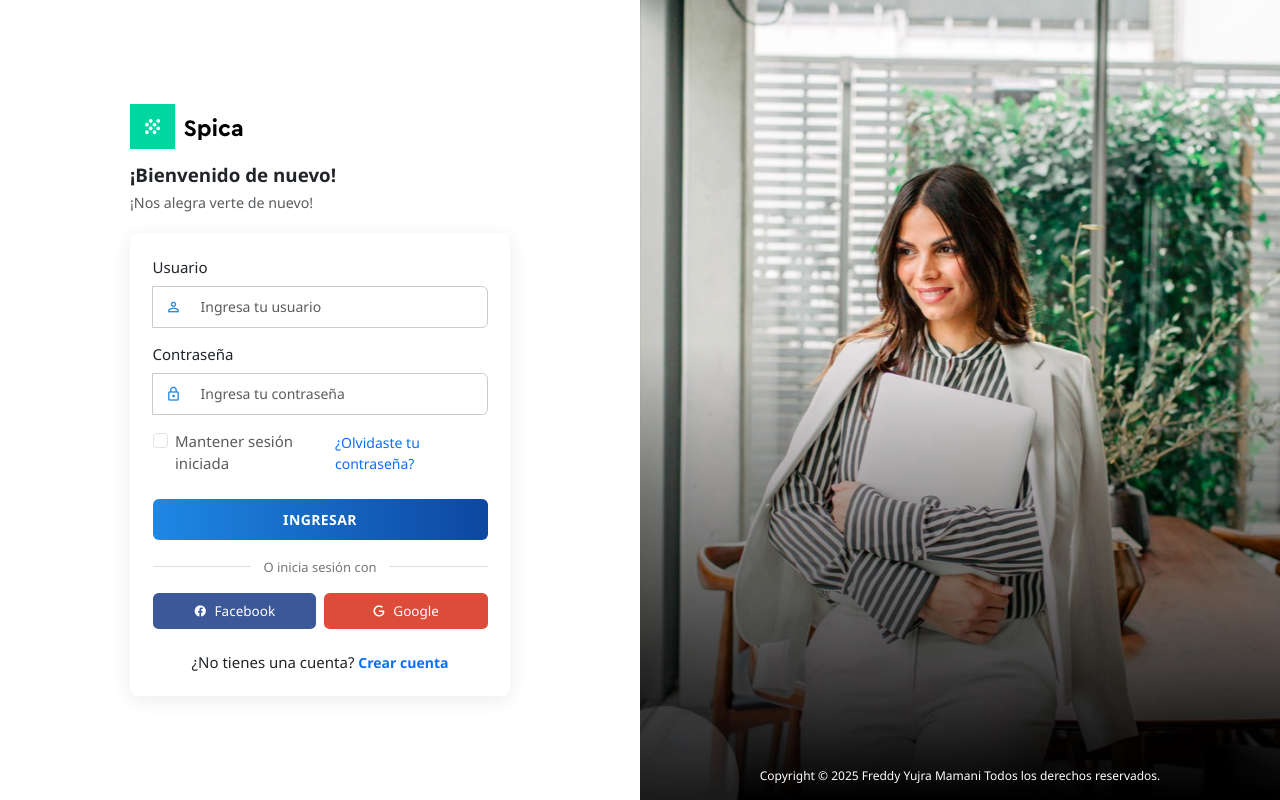
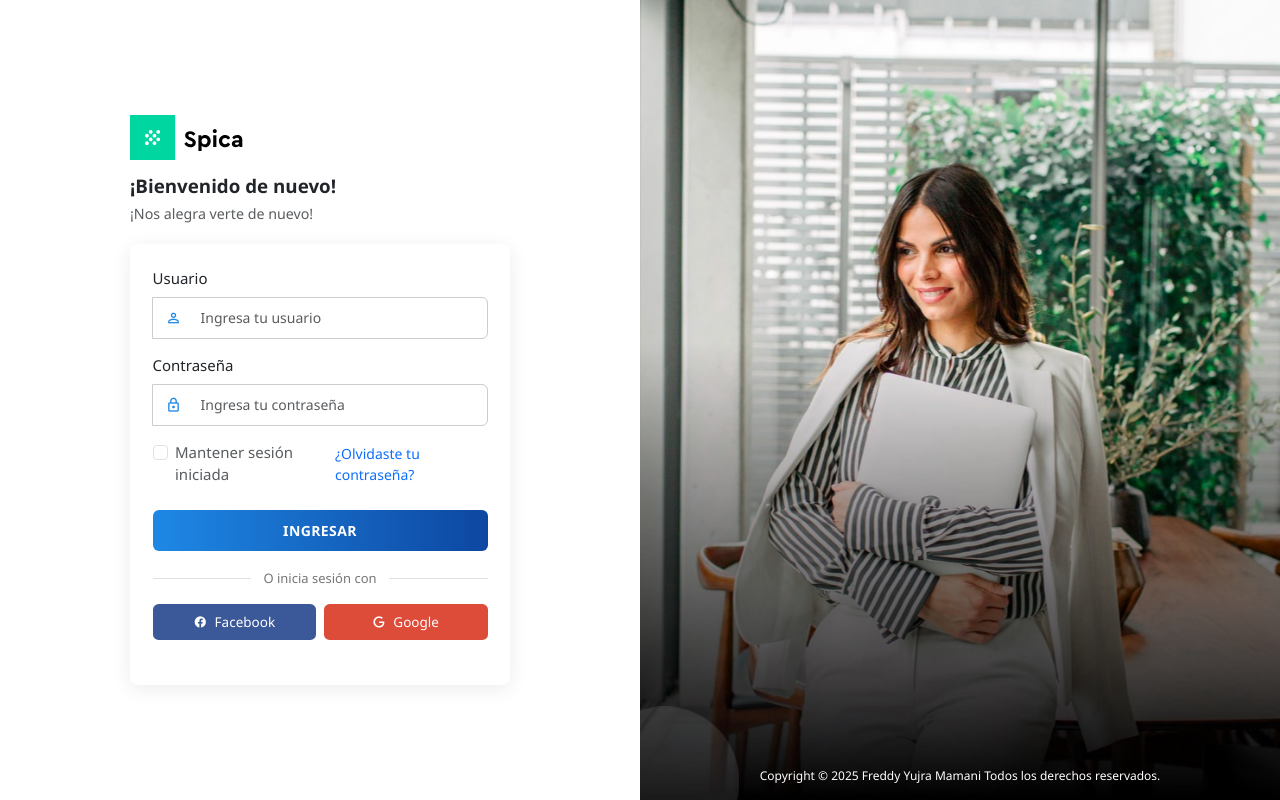
Before and after one commit to FreddyJasonQ/sistema-farmacia-flask-mvc, a Flask app: page /login in a window 1280 px wide. Run offline with Flask 3, Linux system fonts and the light colour scheme; some libraries are stand-ins or nearby versions.

Commit message:
arreglos en plantilla login

```diff
--- a/templates/auth/login.html
+++ b/templates/auth/login.html
@@ -153,10 +153,6 @@
                                 <i class="mdi mdi-google me-2"></i>Google
                             </button>
                         </div>
-
-                        <div class="text-center mt-4">
-                            ¿No tienes una cuenta? <a href="#" class="text-decoration-none fw-bold">Crear cuenta</a>
-                        </div>
                     </form>
                 </div>
             </div>
```
